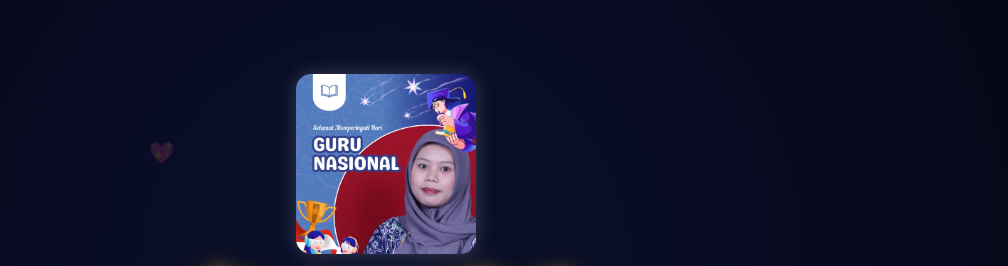
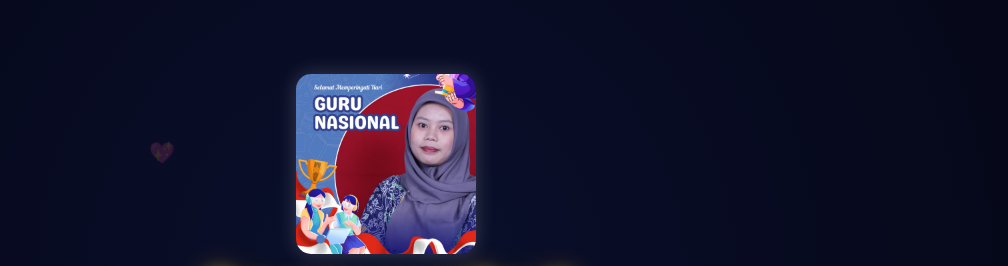
Before and after one commit to SkyDev18/teacherday, a plain HTML site: page index.html in a window 1280 px wide. Shown: the part 127-393 px from the top of the page, without its empty margins (254-1262 px from the left). Drawn offline with Linux system fonts and the light colour scheme.

Commit message:
Update index.html

```diff
--- a/index.html
+++ b/index.html
@@ -172,7 +172,7 @@
   <canvas id="loveCanvas"></canvas>
 
   <!-- FOTO DI ATAS -->
-  <img src="1764072956566.IMG-20251125-WA0034.jpg" alt="Foto Ulang Tahun" class="foto-kotak">
+  <img src="IMG-20251125-WA0038.jpg" alt="Foto Ulang Tahun" class="foto-kotak">
 
   <h1> Selamat hari guru bu April ✨</h1>
   <div id="tanggal"></div>
```
